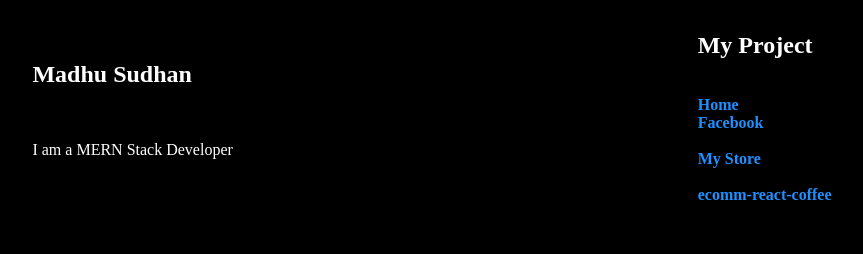
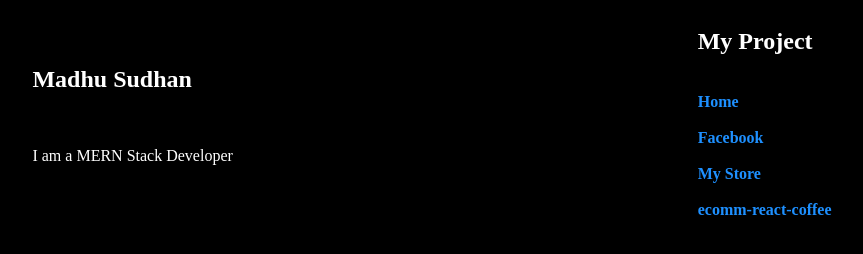
Before and after one commit to MadhuSudhan1207/MadhuSudhan1207.github.io, a plain HTML site: page index.html in a window 1280 px wide. Shown: the whole page, without its empty margins (208-1071 px from the left). Drawn offline with Linux system fonts and the light colour scheme.

Commit message:
Update index.html

```diff
--- a/index.html
+++ b/index.html
@@ -31,7 +31,7 @@
     <div class="">
     <h2> My Project</h2><br>
 
-    <a href="#">Home</a><br>
+    <a href="#">Home</a><br><br>
     <a href="https://MadhuSudhan1207.github.io/fb/fb.html">Facebook</a><br><br>
     <a href="https://madhusudhan1207.github.io/ecomm-react/">My Store</a><br><br>
         <a href="https://madhusudhan1207.github.io/ecomm-react.m/">ecomm-react-coffee</a>
```
